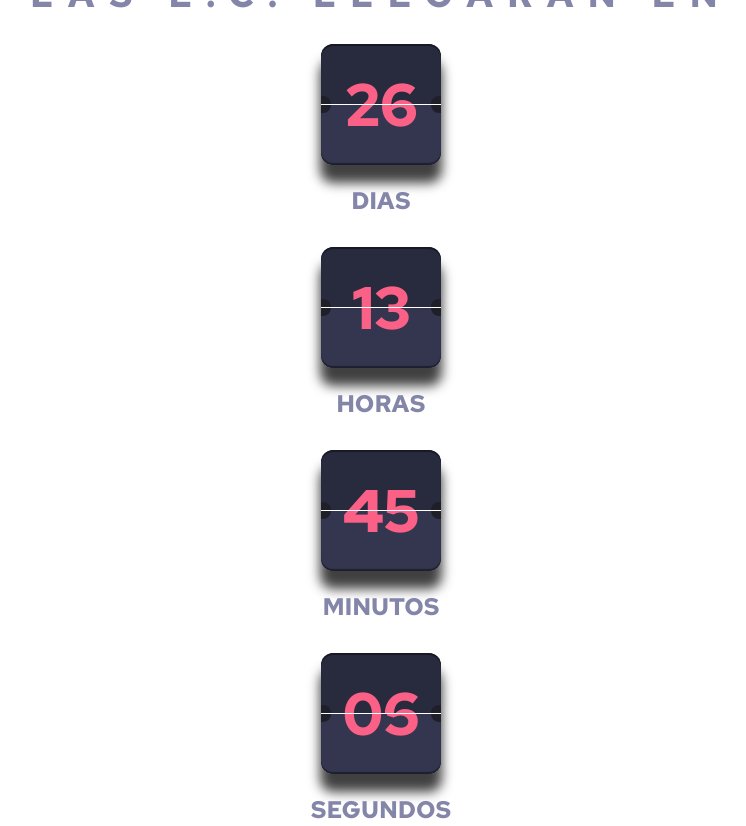
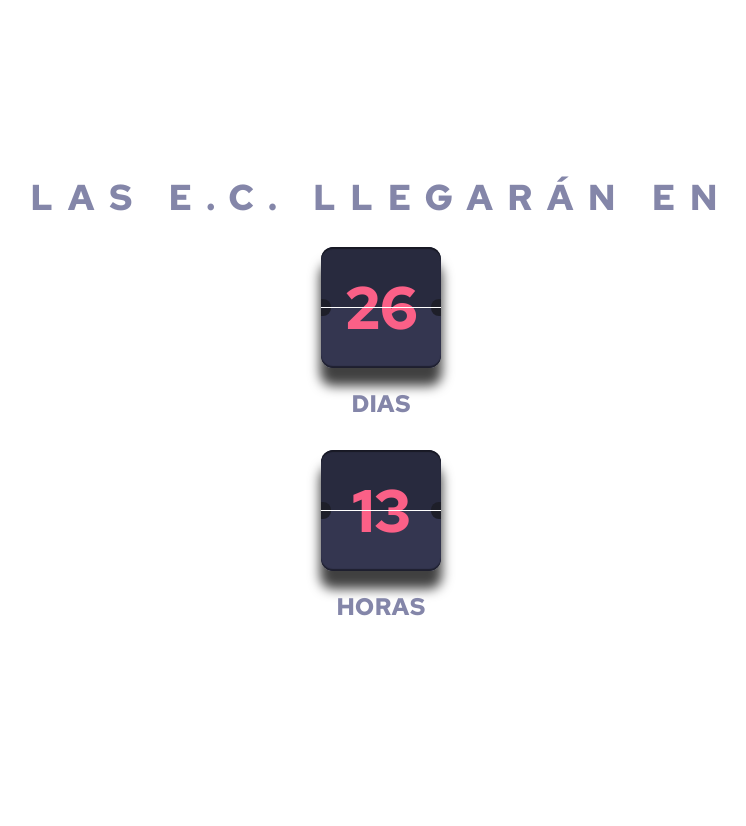
Before and after one commit to GeOnE-357/CountDown, a plain HTML site: page index.html in a window 1280 px wide. Shown: the whole page, without its empty margins (259-1005 px from the left). After the commit the page ends 800 px from the top, so only its background shows below. Drawn offline with nearby package versions, Linux system fonts and the light colour scheme.

Commit message:
Actualizacion de html y js

```diff
--- a/accion.js
+++ b/accion.js
@@ -18,8 +18,8 @@ function flipAllcard(time) {
 
   flip(document.querySelector("[data-days]"), days, true);
   flip(document.querySelector("[data-hours]"), hours);
-  flip(document.querySelector("[data-minutes]"), minutes);
-  flip(document.querySelector("[data-seconds]"), seconds);
+  //flip(document.querySelector("[data-minutes]"), minutes);
+  //flip(document.querySelector("[data-seconds]"), seconds);
 }
 
 
```
Also changed, not shown: index.html (+11 -10 lines).
